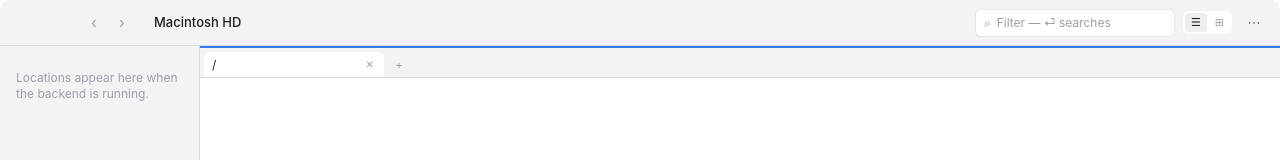
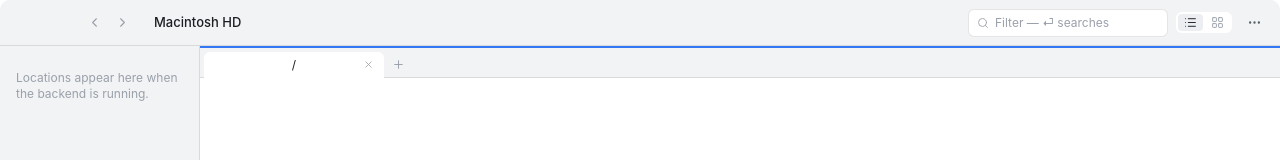
Before and after one commit to Pascalrjt/Fazi, a React (Vite) app: page / in a window 1280 px wide. Shown: the top 160 px of the page. Built offline with nearby package versions, Linux system fonts and the light colour scheme.

Commit message:
Tidy window chrome: lucide icons, Finder-style tabs, accent line setting
- Swap toolbar and tab strip text glyphs for lucide icons
- Finder-style tabs: centered labels, separators, active tab connected to content
- Make the pane accent line toggleable in Appearance settings (default on)

```diff
--- a/src/components/chrome/Toolbar.tsx
+++ b/src/components/chrome/Toolbar.tsx
@@ -5,6 +5,16 @@
  */
 import { useEffect, useRef, useState } from "react";
 import clsx from "clsx";
+import {
+  ChevronLeft,
+  ChevronRight,
+  Ellipsis,
+  LayoutGrid,
+  List,
+  Search,
+  X,
+  type LucideIcon,
+} from "lucide-react";
 import { useApp, type SearchScope } from "../../stores/app";
 import { usePanes, activeTabOf } from "../../stores/panes";
 import { useSettings } from "../../stores/settings";
@@ -17,12 +27,12 @@ import { showMenu, type MenuItem } from "../../stores/menu";
 const SEARCH_DEBOUNCE_MS = 250;
 
 function NavButton({
-  label,
+  icon: Icon,
   title,
   disabled,
   onClick,
 }: {
-  label: string;
+  icon: LucideIcon;
   title: string;
   disabled?: boolean;
   onClick: () => void;
@@ -33,11 +43,11 @@ function NavButton({
       disabled={disabled}
       onClick={onClick}
       className={clsx(
-        "focusable flex h-7 w-7 cursor-default items-center justify-center rounded-md text-[15px]",
+        "focusable flex h-7 w-7 cursor-default items-center justify-center rounded-md",
         disabled ? "text-tertiary" : "text-secondary hover:bg-hov hover:text-primary",
       )}
     >
-      {label}
+      <Icon size={15} strokeWidth={1.75} />
     </button>
   );
 }
@@ -203,7 +213,7 @@ function SearchField() {
           globalSearch.active ? "border-accent" : "border-edge",
         )}
       >
-        <span className="text-xs text-tertiary">⌕</span>
+        <Search size={12} strokeWidth={1.75} className="shrink-0 text-tertiary" />
         <input
           ref={inputRef}
           value={value}
@@ -225,8 +235,12 @@ function SearchField() {
           spellCheck={false}
         />
         {value !== "" && (
-          <button className="cursor-default text-[10px] text-tertiary hover:text-secondary" onClick={clear}>
-            ✕
+          <button
+            className="flex shrink-0 cursor-default items-center text-tertiary hover:text-secondary"
+            onClick={clear}
+            aria-label="Clear search"
+          >
+            <X size={11} strokeWidth={1.75} />
           </button>
         )}
         {globalSearch.active && (
@@ -359,13 +373,13 @@ export function Toolbar() {
       {loading && <div className="loading-bar" />}
       <div className="flex shrink-0 items-center">
         <NavButton
-          label="‹"
+          icon={ChevronLeft}
           title="Back (⌘[)"
           disabled={!tab || tab.back.length === 0}
           onClick={() => pane && tab && back(pane.id, tab.id)}
         />
         <NavButton
-          label="›"
+          icon={ChevronRight}
           title="Forward (⌘])"
           disabled={!tab || tab.forward.length === 0}
           onClick={() => pane && tab && forward(pane.id, tab.id)}
@@ -377,33 +391,33 @@ export function Toolbar() {
         <button
           title="List view (⌘1)"
           className={clsx(
-            "cursor-default rounded px-1.5 py-0.5 text-[11px]",
+            "flex cursor-default items-center rounded px-1.5 py-0.5",
             viewMode === "list" ? "bg-raised text-primary" : "text-tertiary hover:text-secondary",
           )}
           onClick={() => setViewMode("list")}
         >
-          ☰
+          <List size={13} strokeWidth={1.75} />
         </button>
         <button
           title="Icon view (⌘2)"
           className={clsx(
-            "cursor-default rounded px-1.5 py-0.5 text-[11px]",
+            "flex cursor-default items-center rounded px-1.5 py-0.5",
             viewMode === "grid" ? "bg-raised text-primary" : "text-tertiary hover:text-secondary",
           )}
           onClick={() => setViewMode("grid")}
         >
-          ⊞
+          <LayoutGrid size={13} strokeWidth={1.75} />
         </button>
       </div>
       <button
         title="Menu"
         className="focusable flex h-7 w-7 shrink-0 cursor-default items-center justify-center rounded-md text-secondary hover:bg-hov hover:text-primary"
         onClick={(e) => {
-          const rect = (e.target as HTMLElement).getBoundingClientRect();
+          const rect = e.currentTarget.getBoundingClientRect();
           showMenu(rect.right - 232, rect.bottom + 4, toolbarMenuItems());
         }}
       >
-        ⋯
+        <Ellipsis size={15} strokeWidth={1.75} />
       </button>
     </div>
   );
--- a/src/components/panes/TabStrip.tsx
+++ b/src/components/panes/TabStrip.tsx
@@ -1,36 +1,48 @@
-/** Per-pane tab strip: active accent top-border, +, ✕, middle-click close. */
+/** Per-pane tab strip: Finder-style tabs (active tab connected to the
+ *  content below), optional active accent top-border, +, ✕, middle-click
+ *  close. */
 import clsx from "clsx";
+import { Plus, X } from "lucide-react";
 import { usePanes, type Pane } from "../../stores/panes";
 import { useApp, type PaneId } from "../../stores/app";
+import { useSettings } from "../../stores/settings";
 import { basename } from "../../lib/format";
 import { showMenu } from "../../stores/menu";
 
 export function TabStrip({ pane }: { pane: Pane }) {
   const activePaneId = useApp((s) => s.activePaneId);
   const setActivePane = useApp((s) => s.setActivePane);
+  const paneAccentLine = useSettings((s) => s.paneAccentLine);
   const activateTab = usePanes((s) => s.activateTab);
   const closeTab = usePanes((s) => s.closeTab);
   const openTab = usePanes((s) => s.openTab);
   const isActivePane = activePaneId === pane.id;
+  const activeIdx = pane.tabs.findIndex((t) => t.id === pane.activeTabId);
 
   return (
     <div
       className={clsx(
-        "flex h-8 shrink-0 items-stretch gap-px overflow-x-auto border-b border-edge bg-window px-1 pt-1",
-        isActivePane ? "border-t-2 border-t-accent" : "border-t-2 border-t-transparent",
+        "flex h-8 shrink-0 items-stretch overflow-x-auto bg-window pt-1",
+        paneAccentLine &&
+          (isActivePane ? "border-t-2 border-t-accent" : "border-t-2 border-t-transparent"),
       )}
       onMouseDown={() => setActivePane(pane.id as PaneId)}
     >
-      {pane.tabs.map((tab) => {
-        const isActive = tab.id === pane.activeTabId;
+      {/* the bottom divider lives on the children so it can break under the
+          active tab, letting its bg-pane flow into the content area */}
+      <div className="w-1 shrink-0 border-b border-edge" />
+      {pane.tabs.map((tab, i) => {
+        const isActive = i === activeIdx;
         return (
           <div
             key={tab.id}
             className={clsx(
-              "group flex min-w-0 max-w-[180px] flex-1 cursor-default items-center gap-1 rounded-t-md px-2 text-xs",
+              "group flex min-w-0 max-w-[180px] flex-1 cursor-default items-center gap-1 px-2 text-xs",
               isActive
-                ? "bg-pane text-primary"
-                : "text-secondary hover:bg-hov hover:text-primary",
+                ? "rounded-t-md border-b border-b-transparent bg-pane text-primary"
+                : "border-b border-edge text-secondary hover:bg-hov hover:text-primary",
+              // separators only between two inactive tabs
+              i > 0 && !isActive && i !== activeIdx + 1 && "border-l",
             )}
             onMouseDown={(e) => {
               if (e.button === 1) {
@@ -59,12 +71,14 @@ export function TabStrip({ pane }: { pane: Pane }) {
             }}
             title={tab.path}
           >
-            <span className="min-w-0 flex-1 truncate">
+            {/* balances the close button so the title sits centered */}
+            <span className="w-4 shrink-0" aria-hidden />
+            <span className="min-w-0 flex-1 truncate text-center">
               {basename(tab.path) || "/"}
             </span>
             <button
               className={clsx(
-                "shrink-0 cursor-default rounded px-0.5 text-[10px] text-tertiary hover:text-primary",
+                "flex h-4 w-4 shrink-0 cursor-default items-center justify-center rounded text-tertiary hover:bg-hov hover:text-primary",
                 !isActive && "invisible group-hover:visible",
               )}
               onClick={(e) => {
@@ -73,21 +87,23 @@ export function TabStrip({ pane }: { pane: Pane }) {
               }}
               aria-label="Close tab"
             >
-              ✕
+              <X size={11} strokeWidth={1.75} />
             </button>
           </div>
         );
       })}
+      <div className="flex min-w-0 flex-1 items-center border-b border-edge">
         <button
-        className="mx-1 shrink-0 cursor-default self-center rounded px-1.5 py-0.5 text-xs text-tertiary hover:bg-hov hover:text-primary"
+          className="mx-1 shrink-0 cursor-default rounded p-1 text-tertiary hover:bg-hov hover:text-primary"
           title="New tab (⌘T)"
           onClick={() => {
             const active = pane.tabs.find((t) => t.id === pane.activeTabId);
             openTab(pane.id as PaneId, active?.path ?? "/");
           }}
         >
-        +
+          <Plus size={13} strokeWidth={1.75} />
         </button>
+      </div>
     </div>
   );
 }
--- a/src/components/settings/SettingsOverlay.tsx
+++ b/src/components/settings/SettingsOverlay.tsx
@@ -139,6 +139,12 @@ function AppearancePane() {
         hint="Stripe list rows to make them easier to follow."
       >
         <Toggle checked={s.zebraStripes} onChange={(v) => s.patch({ zebraStripes: v })} />
+      </SettingRow>
+      <SettingRow
+        label="Accent line"
+        hint="Accent-colored line above the active pane's tabs."
+      >
+        <Toggle checked={s.paneAccentLine} onChange={(v) => s.patch({ paneAccentLine: v })} />
       </SettingRow>
     </>
   );
--- a/src/stores/settings.ts
+++ b/src/stores/settings.ts
@@ -37,6 +37,8 @@ interface SettingsState {
   density: Density;
   /** Finder-style alternating row colors in list view and search results. */
   zebraStripes: boolean;
+  /** Accent-colored line above the active pane's tab strip. */
+  paneAccentLine: boolean;
   // Keyboard
   keybindingOverrides: KeybindingOverrides;
   // Search
@@ -127,6 +129,7 @@ export const SETTINGS_DEFAULTS: SettingsValues = {
   accent: "",
   density: "normal",
   zebraStripes: true,
+  paneAccentLine: true,
   keybindingOverrides: {},
   searchContentsDefault: false,
   searchMaxResults: 10_000,
```
Lines whose indentation alone changed are shown as unchanged.
